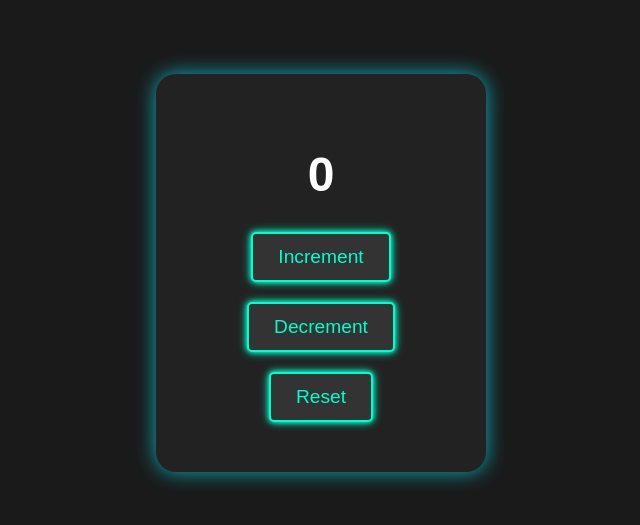
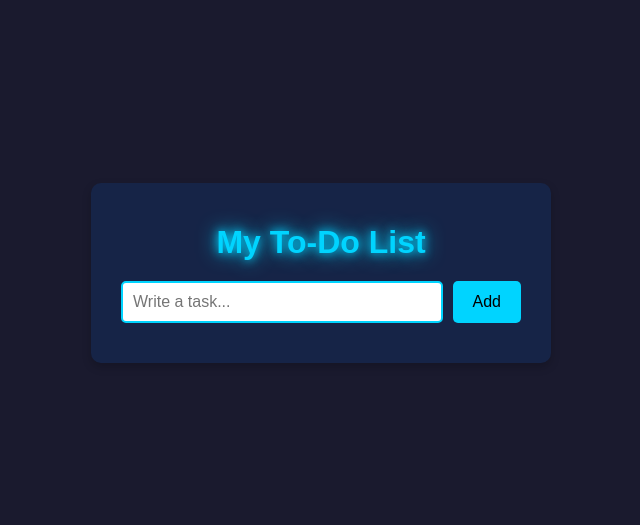
Before and after one commit to julfikarchowdhury/react-practices, a React (Vite) app: page / in a window 1280 px wide. Shown: the part 127-652 px from the top of the page, without its empty margins (319-959 px from the left). Built offline with nearby package versions, Linux system fonts and the light colour scheme.

Commit message:
2nd practice: a todo component

```diff
--- a/src/App.jsx
+++ b/src/App.jsx
@@ -1,9 +1,10 @@
 import Counter from "./components/counter/Counter";
 import "./App.css";
+import ToDo from "./components/todo/ToDo";
 function App() {
   return (
     <>
-      <Counter />
+      <ToDo />
     </>
   );
 }
--- /dev/null
+++ b/src/components/todo/ToDo.css
@@ -0,0 +1,88 @@
+.main-body {
+  margin: 0;
+  padding: 0;
+  font-family: "Arial", sans-serif;
+  background-color: #1a1a2e;
+  color: #fff;
+  display: flex;
+  justify-content: center;
+  align-items: center;
+  height: 100vh;
+}
+
+.todo-container {
+  background-color: #162447;
+  padding: 20px 30px;
+  border-radius: 10px;
+  box-shadow: 0 4px 10px rgba(0, 0, 0, 0.2);
+  text-align: center;
+  width: 90%;
+  max-width: 400px;
+}
+
+.todo-title {
+  font-size: 2rem;
+  color: #00d4ff;
+  margin-bottom: 20px;
+  text-shadow: 0 0 10px #00d4ff, 0 0 20px #00d4ff;
+}
+
+.todo-input-container {
+  display: flex;
+  gap: 10px;
+  margin-bottom: 20px;
+}
+
+.todo-input {
+  flex: 1;
+  padding: 10px;
+  border: 2px solid #00d4ff;
+  border-radius: 5px;
+  font-size: 1rem;
+  color: #000;
+  background-color: #fff;
+  transition: all 0.3s ease;
+}
+
+.todo-input:focus {
+  border-color: #00a3cc;
+  outline: none;
+}
+
+.todo-button {
+  padding: 10px 20px;
+  background-color: #00d4ff;
+  border: none;
+  border-radius: 5px;
+  font-size: 1rem;
+  color: #000;
+  cursor: pointer;
+  transition: all 0.3s ease;
+}
+
+.todo-button:hover {
+  background-color: #00a3cc;
+}
+
+.todo-list {
+  list-style: none;
+  padding: 0;
+  margin: 0;
+}
+
+.todo-item {
+  background-color: #1f4068;
+  margin: 10px 0;
+  padding: 10px 15px;
+  border-radius: 5px;
+  font-size: 1rem;
+  text-align: left;
+  color: #fff;
+  box-shadow: 0 2px 5px rgba(0, 0, 0, 0.2);
+  transition: transform 0.2s ease;
+}
+
+.todo-item:hover {
+  transform: scale(1.05);
+  background-color: #162447;
+}
--- /dev/null
+++ b/src/components/todo/ToDo.jsx
@@ -0,0 +1,49 @@
+import React, { useState } from "react";
+import "./ToDo.css";
+
+const ToDo = () => {
+  const [todos, setTodos] = useState([]);
+  const [input, setInput] = useState("");
+
+  const handleSubmit = () => {
+    if (input.trim() === "") return;
+
+    setTodos([
+      ...todos,
+      {
+        text: input,
+        id: Math.floor(Math.random() * 1000),
+      },
+    ]);
+    setInput("");
+  };
+
+  return (
+    <div className="main-body">
+      <div className="todo-container">
+        <h1 className="todo-title">My To-Do List</h1>
+        <div className="todo-input-container">
+          <input
+            type="text"
+            className="todo-input"
+            placeholder="Write a task..."
+            value={input}
+            onChange={(e) => setInput(e.target.value)}
+          />
+          <button className="todo-button" onClick={handleSubmit}>
+            Add
+          </button>
+        </div>
+        <ul className="todo-list">
+          {todos.map((todo) => (
+            <li key={todo.id} className="todo-item">
+              {todo.text}
+            </li>
+          ))}
+        </ul>
+      </div>
+    </div>
+  );
+};
+
+export default ToDo;
```
